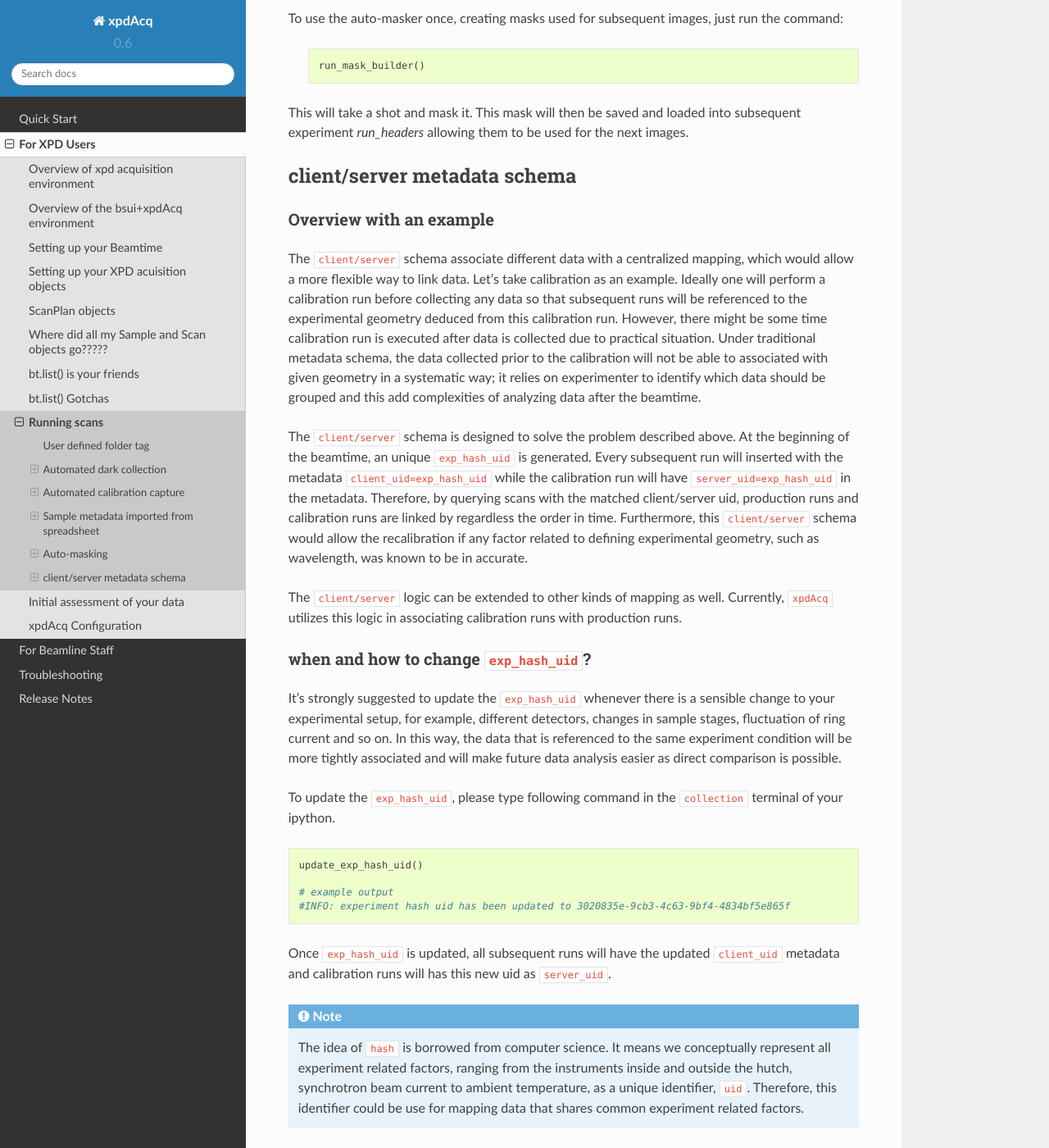
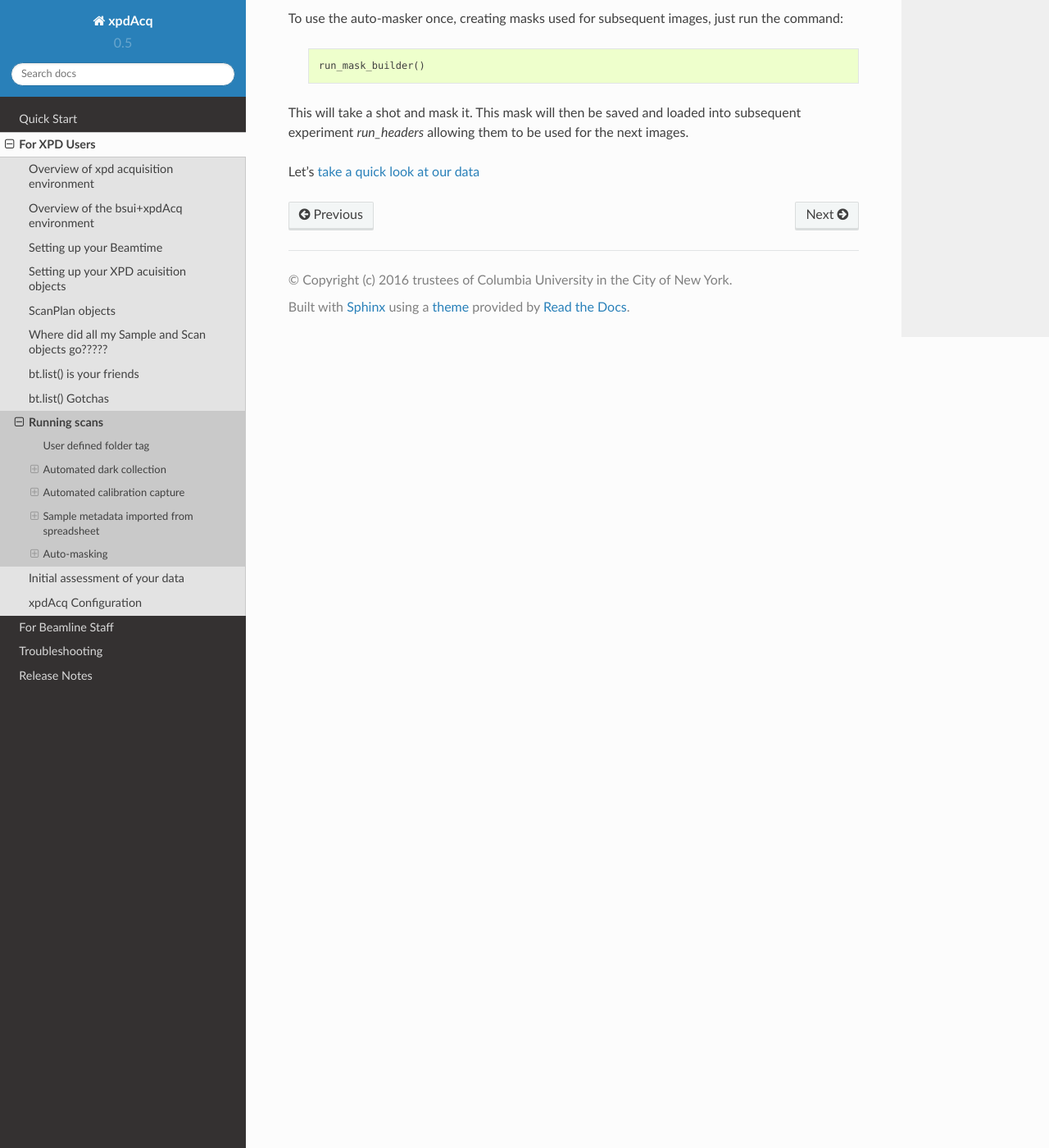
Before and after one commit to xpdAcq/xpdAcq, a Sphinx documentation site: the page built from docs/usb_Running.rst, in a window 1280 px wide and 1400 px high, scrolled down 11428 px. Shown: the whole window at 82% size. Built offline with Sphinx 7.4.7 and the Read the Docs theme 2.0.0, drawn with Linux system fonts in a browser that asks for light colours; some of the changed text lies outside the part shown.

```diff
--- a/docs/conf.py
+++ b/docs/conf.py
@@ -65,9 +65,9 @@ author = 'Chia-Hao Liu, Simon J. L. Billinge'
 # built documents.
 #
 # The short X.Y version.
-version = '0.6'
+version = '0.5'
 # The full version, including alpha/beta/rc tags.
-release = '0.6.0'
+release = '0.5'
 
 # The language for content autogenerated by Sphinx. Refer to documentation
 # for a list of supported languages.
--- a/docs/usb_Running.rst
+++ b/docs/usb_Running.rst
@@ -164,6 +164,7 @@ like ``folder_tag``. When ``folder_tag`` is added
 (eg ``xrun(0, 8, folder_tag='after_saxs')`` then the ``after_saxs`` will be
 added to the file path where the data is saved
 (eg ``<.../tiff_base/sample_name/after_saxs/mask/file_name>``).
+
 
 .. _auto_dark:
 
@@ -307,7 +308,7 @@ something like this:
     :align: center
     :height: 300px
 
-  PyFai can be a bit finicky.  If it hangs, type CTL-C and start over and make
+  PyFAI can be a bit finicky.  If it hangs, type CTL-C and start over and make
   sure you follow the instruction exactly.
 
   You may find more information about calibration process from `pyFAI documentation <http://pyfai.readthedocs.io/en/latest/calibration.html>`_
@@ -600,9 +601,9 @@ Sample Objects
 
 .. _auto_mask:
 
+
 Auto-masking
 """"""""""""
-
 Masking can be a tedious process, requiring long hours judging which pixels
 are good and which need to be removed. The our automated masking software aims
 to alleviate this by applying a set of masks in sequence to return better
@@ -620,6 +621,7 @@ the low scattering mask.
 
 Applied masks
 ^^^^^^^^^^^^^
+
 
 0. Any mask passed in to the software:
     If you have any preexisting masks, we will use those as a starting position
@@ -675,70 +677,6 @@ into subsequent experiment `run_headers` allowing them to be used for the next
 images.
 
 
-.. _client_server_md:
-
-client/server metadata schema
-""""""""""""""""""""""""""""""
-
-Overview with an example
-^^^^^^^^^^^^^^^^^^^^^^^^^
-
-The ``client/server`` schema associate different data with a centralized
-mapping, which would allow a more flexible way to link data. Let's take
-calibration as an example. Ideally one will perform a calibration run
-before collecting any data so that subsequent runs will be referenced to
-the experimental geometry deduced from this calibration run. However,
-there might be some time calibration run is executed after data is
-collected due to practical situation. Under traditional metadata schema,
-the data collected prior to the calibration will not be able to associated
-with given geometry in a systematic way; it relies on experimenter to
-identify which data should be grouped and this add complexities of
-analyzing data after the beamtime.
-
-The ``client/server`` schema is designed to solve the problem described above.
-At the beginning of the beamtime, an unique ``exp_hash_uid`` is generated.
-Every subsequent run will inserted with the metadata ``client_uid=exp_hash_uid``
-while the calibration run will have ``server_uid=exp_hash_uid`` in the metadata.
-Therefore, by querying scans with the matched client/server uid, production runs
-and calibration runs are linked by regardless the order in time. Furthermore,
-this ``client/server`` schema would allow the recalibration if any factor related
-to defining experimental geometry, such as wavelength, was known to be in accurate.
-
-The ``client/server`` logic can be extended to other kinds of mapping as well.
-Currently, ``xpdAcq`` utilizes this logic in associating calibration runs with
-production runs.
-
-when and how to change ``exp_hash_uid``?
-^^^^^^^^^^^^^^^^^^^^^^^^^^^^^^^^^^^^^^^^
-
-It's strongly suggested to update the ``exp_hash_uid`` whenever there is
-a sensible change to your experimental setup, for example, different detectors,
-changes in sample stages, fluctuation of ring current and so on. In this way,
-the data that is referenced to the same experiment condition will be more
-tightly associated and will make future data analysis easier as direct comparison
-is possible.
-
-To update the ``exp_hash_uid``, please type following command in the ``collection``
-terminal of your ipython.
-
-.. code:: python
-
-  update_exp_hash_uid()
-
-  # example output
-  #INFO: experiment hash uid has been updated to 3020835e-9cb3-4c63-9bf4-4834bf5e865f
-
-Once ``exp_hash_uid`` is updated, all subsequent runs will have the
-updated ``client_uid`` metadata and calibration runs will has this new uid
-as ``server_uid``.
-
-.. note::
-
-  The idea of ``hash`` is borrowed from computer science. It means we conceptually
-  represent all experiment related factors, ranging from the instruments inside
-  and outside the hutch, synchrotron beam current to ambient temperature, as a
-  unique identifier, ``uid``. Therefore, this identifier could be use for mapping
-  data that shares common experiment related factors.
 
 
 Let's :ref:`take a quick look at our data <usb_quickassess>`
```
Also changed, not shown: other parts of docs/usb_Running.rst (+2 -2 lines), docs/index.rst (+29 -26 lines), docs/quickstart.rst (+36 -36 lines), 1 other file.
